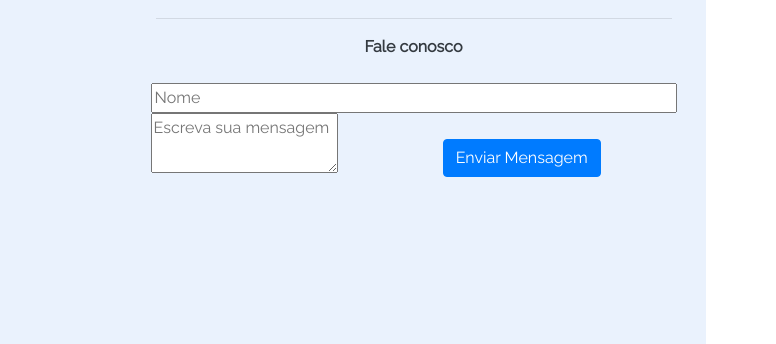
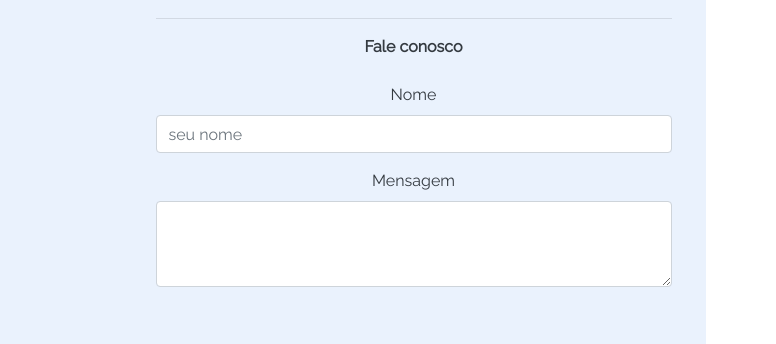
Before and after one commit to weslleyalberto/E-Comerce-Alura-Geek, a plain HTML site: page index.html in a window 1280 px wide. Shown: the part 1045-1389 px from the top of the page, 504-1280 px from the left. Drawn offline with Linux system fonts and the light colour scheme.

Commit message:
implementado formulário

```diff
--- a/css/style.css
+++ b/css/style.css
@@ -124,3 +124,7 @@ footer p{
 	margin-top: 20%;
 	margin-bottom: 0%;
 }
+#footer-id{
+	margin-top: 5%;
+	font-size: 100%
+}
--- a/index.html
+++ b/index.html
@@ -242,13 +242,18 @@
          <hr>
             <strong id="titulo-centro"> Fale conosco</strong><br>
           <br>
-           <form class="form-row">
-			  <input class="input-group" placeholder="Nome" type="text">
-			   <br>
-			   <textarea placeholder="Escreva sua mensagem" style="max-width: 100%;max-height: 60px;"></textarea>
-			   <a class="btn btn-primary" type="submit" id="btn-mensagem">Enviar Mensagem</a>
-			  </form>
+          <form>
+  <div class="form-group">
+    <label for="exampleFormControlInput1">Nome</label>
+    <input type="text" class="form-control" id="exampleFormControlInput1" placeholder="seu nome">
+  </div>
 
+
+  <div class="form-group">
+    <label for="exampleFormControlTextarea1">Mensagem</label>
+    <textarea class="form-control" id="exampleFormControlTextarea1" rows="3"></textarea>
+  </div>
+</form>
 
          </div>
         </div>
```
